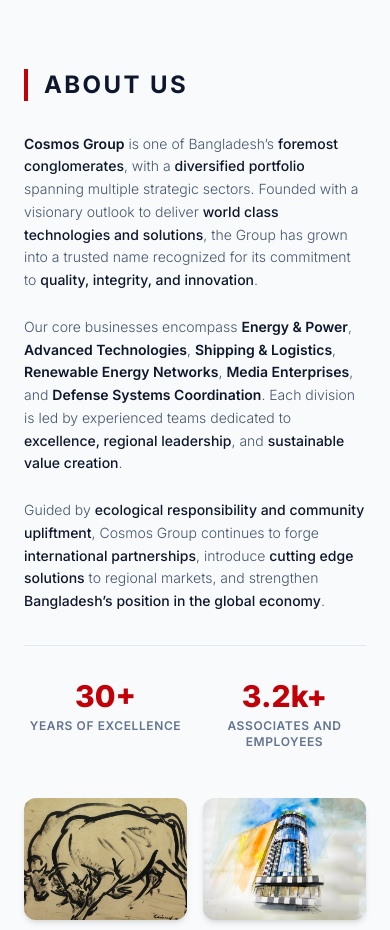
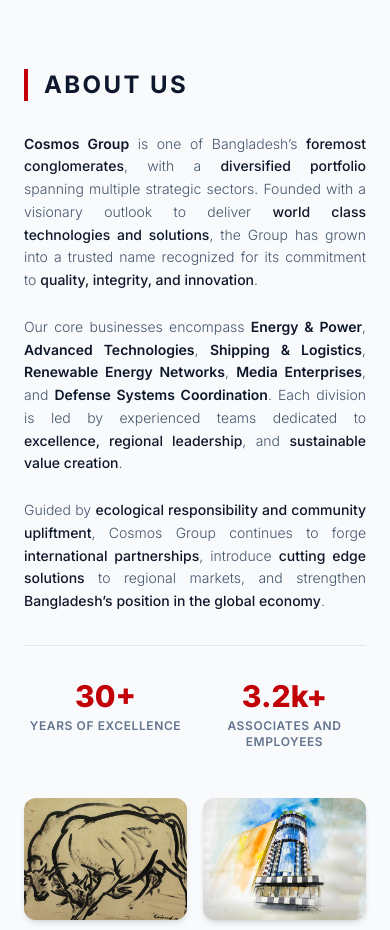
Before and after one commit to animeshkarmitun/cosmos-main-website, a React (Vite) app: page / in a window 390 px wide. Shown: the part 1840-2770 px from the top of the page. Built offline with nearby package versions, Linux system fonts and the light colour scheme.

Commit message:
ui(about): justify About Us body text

```diff
--- a/src/components/About.tsx
+++ b/src/components/About.tsx
@@ -30,7 +30,7 @@ export default function About() {
             tag="h2"
             className="text-2xl md:text-3xl font-bold tracking-widest text-slate-900 border-l-4 border-red-700 pl-4 uppercase mb-8"
           />
-          <div className="space-y-6 text-slate-600 text-sm md:text-base leading-relaxed font-light">
+          <div className="space-y-6 text-slate-600 text-sm md:text-base leading-relaxed font-light text-justify">
             <p>
               <span className="font-semibold text-slate-900">Cosmos Group</span> is one of Bangladesh’s{" "}
               <span className="font-medium text-slate-900">foremost conglomerates</span>, with a{" "}
--- a/src/components/AboutLight.tsx
+++ b/src/components/AboutLight.tsx
@@ -71,7 +71,7 @@ export default function AboutLight() {
               className="text-3xl md:text-4xl lg:text-5xl font-bold tracking-tight text-slate-900 mb-8 font-display"
             />
 
-            <div className="space-y-5 text-slate-600 text-sm md:text-base leading-relaxed font-light">
+            <div className="space-y-5 text-slate-600 text-sm md:text-base leading-relaxed font-light text-justify">
               <p>
                 <span className="font-semibold text-slate-900">Cosmos Group</span> is one of Bangladesh’s{" "}
                 <span className="font-medium text-slate-900">foremost conglomerates</span>, with a{" "}
```
